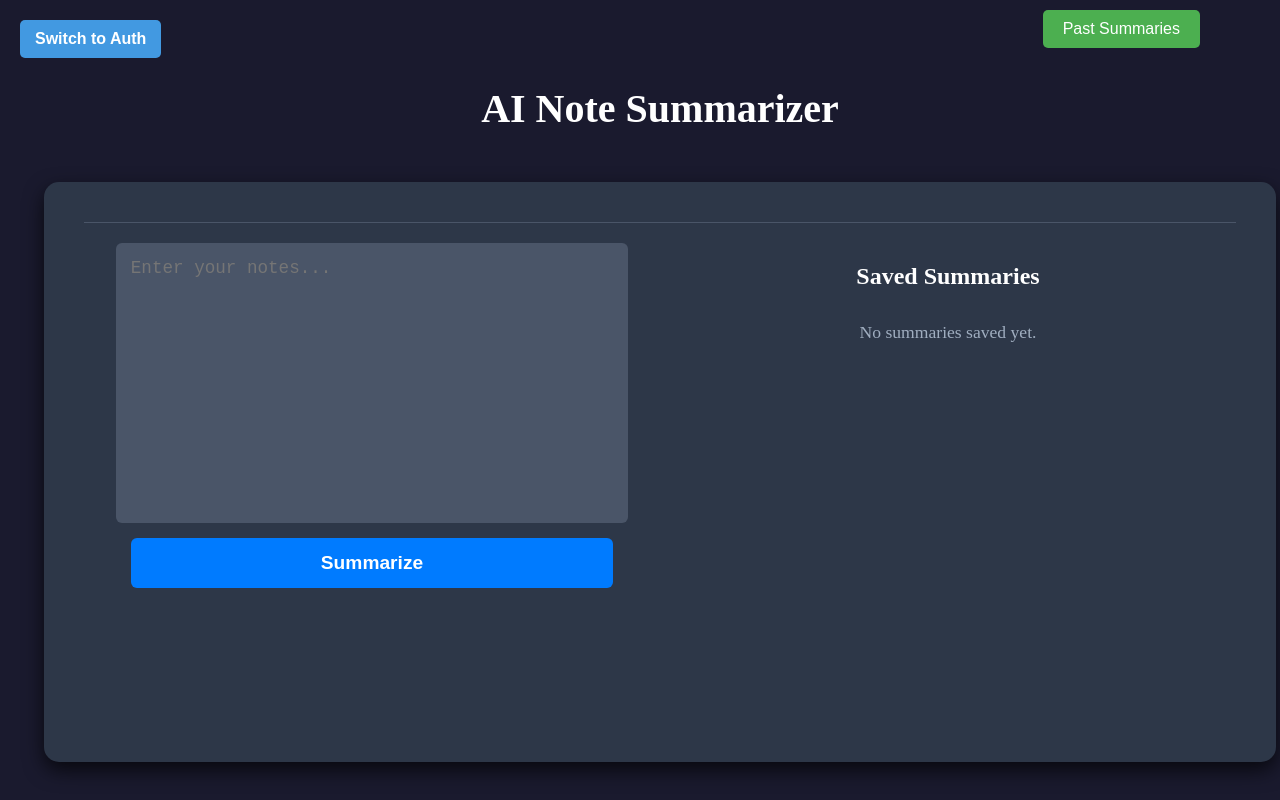
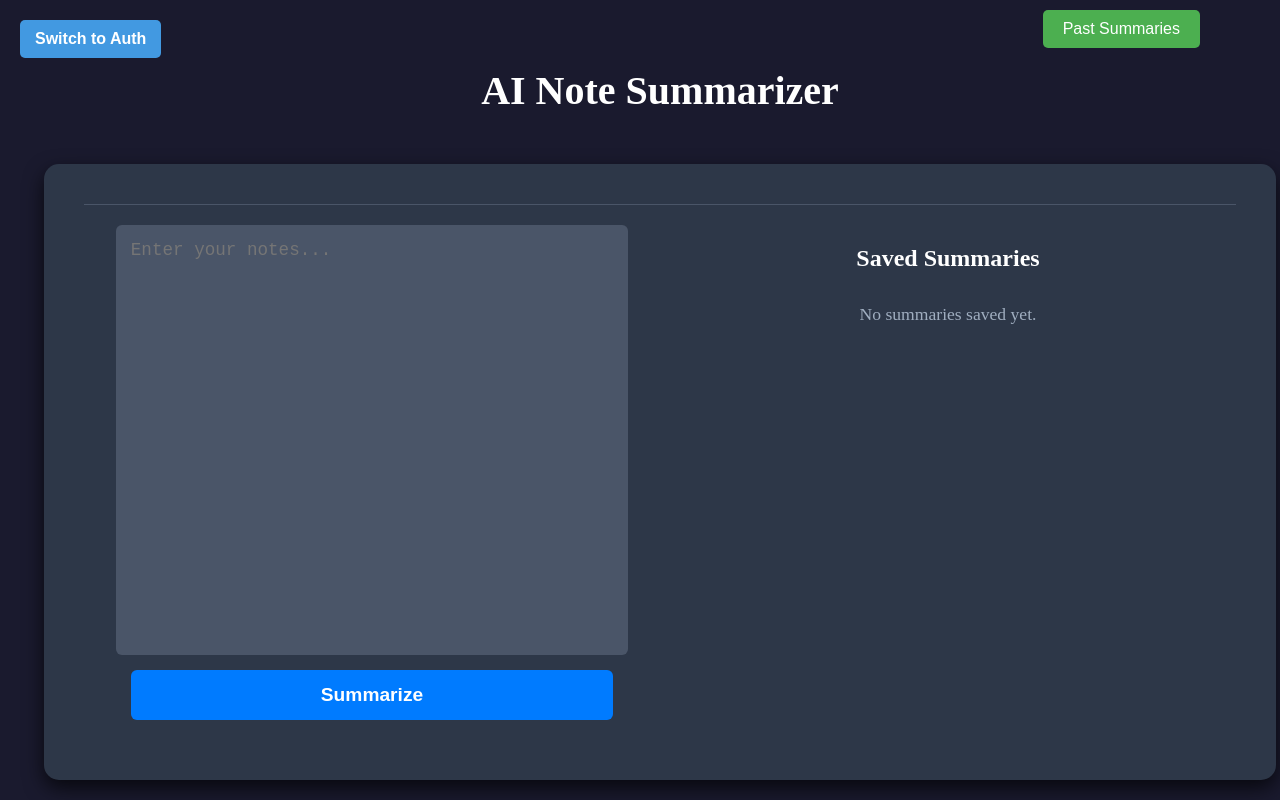
Before and after one commit to Constantinedr/ai-note-summarizer, a React (Create React App) app: page / in a window 1280 px wide. Built offline with nearby package versions, Linux system fonts and the light colour scheme; what @huggingface/inference would draw is missing.

Commit message:
df
dfsdf

```diff
--- a/src/App.module.css
+++ b/src/App.module.css
@@ -169,7 +169,7 @@ body {
 /* Logout Button */
 .logoutButton {
   position: absolute;
-  top: 15px;
+  top: 60px;
   left: 20px;
   padding: 10px 20px;
   background-color: #e53e3e;
@@ -218,13 +218,13 @@ body {
   flex-direction: column;
   align-items: center;
   width: 30%;
-  max-height: 400px;
+  max-height: 100%;
   background-color: #2d3748;
   border-left: 1px solid #4a5568;
   padding: 20px;
   position: absolute;
   right: 0;
-  top: 0;
+  top: 40;
   bottom: 0;
 }
 
@@ -259,7 +259,7 @@ body {
   border: none;
   resize: none;
   font-size: 1.1rem;
-  height: 250px; /* Increased height */
+  height: 400px; /* Increased height */
 }
 
 .textarea:focus {
```
